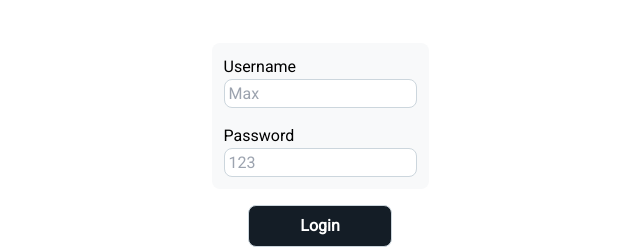
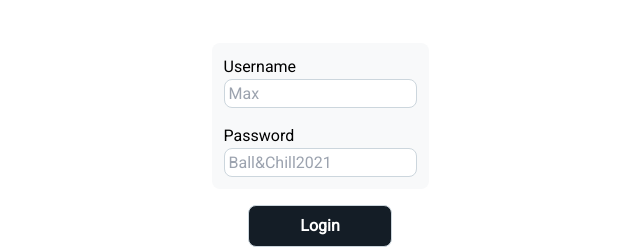
Before and after one commit to nilsfs7/fsmeet-frontend, a Next.js app: page /login in a window 1280 px wide. Shown: the part 215-464 px from the top of the page, without its empty margins (320-960 px from the left). Built offline with nearby package versions, Linux system fonts and the light colour scheme.

Commit message:
password: change example password

```diff
--- a/pages/login.tsx
+++ b/pages/login.tsx
@@ -89,7 +89,7 @@ const Login: NextPage = () => {
             id={'password'}
             type={'password'}
             label={'Password'}
-            placeholder="123"
+            placeholder="Ball&Chill2021"
             onChange={e => {
               handleInputChangePassword(e);
             }}
--- a/pages/password/reset.tsx
+++ b/pages/password/reset.tsx
@@ -53,7 +53,7 @@ const ResetPassword: NextPage = () => {
             id={'password'}
             type={'password'}
             label={'New password'}
-            placeholder="123"
+            placeholder="Ball&Chill2021"
             onChange={e => {
               handleInputChangePassword(e);
             }}
--- a/pages/registration/index.tsx
+++ b/pages/registration/index.tsx
@@ -110,7 +110,7 @@ const Register: NextPage = () => {
             id={'password'}
             type={'password'}
             label={'Password'}
-            placeholder="123"
+            placeholder="Ball&Chill2021"
             onChange={e => {
               handleInputChangePassword(e);
             }}
```
